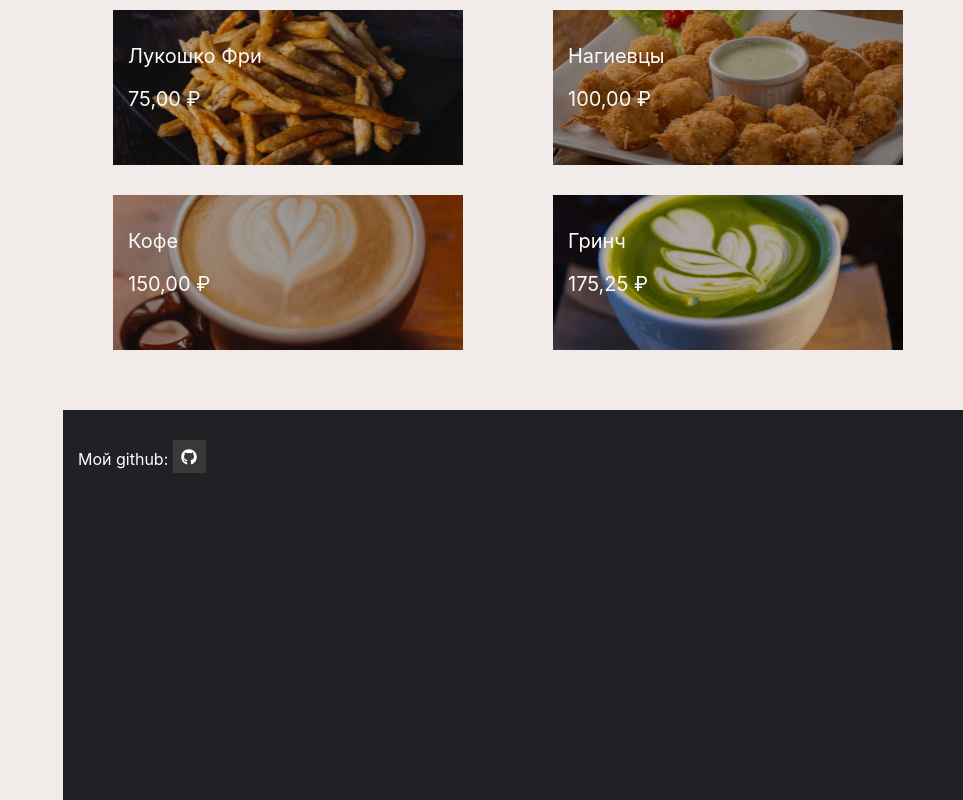
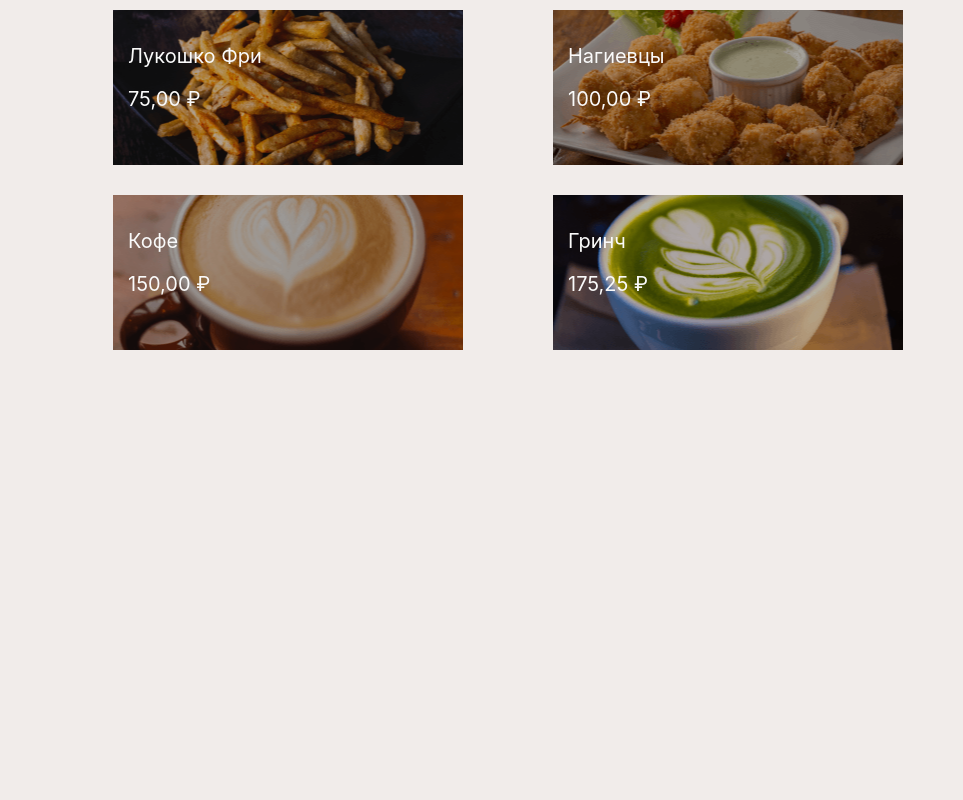
Before and after one commit to Moidodyr/pocushochnaya, a React (Create React App) app: page / in a window 1280 px wide. Shown: the part 986-1786 px from the top of the page, without its empty margins (317-1280 px from the left). After the commit the page ends 1396 px from the top, so only its background shows below. Built offline with nearby package versions, Linux system fonts and the light colour scheme.

Commit message:
delete footer

```diff
--- a/package.json
+++ b/package.json
@@ -13,6 +13,7 @@
     "@testing-library/react": "^11.2.7",
     "@testing-library/user-event": "^12.8.3",
     "axios": "^0.24.0",
+    "firebase": "^9.6.1",
     "normalize.css": "^8.0.1",
     "react": "^17.0.2",
     "react-dom": "^17.0.2",
--- a/public/index.html
+++ b/public/index.html
@@ -1,5 +1,5 @@
 <!DOCTYPE html>
-<html lang="en">
+<html lang="ru">
   <head>
     <meta charset="utf-8" />
     <link rel="icon" href="%PUBLIC_URL%/favicon.ico" />
--- a/src/App.js
+++ b/src/App.js
@@ -2,7 +2,6 @@ import 'normalize.css'
 import { useEffect } from 'react'
 import { useDispatch, useSelector } from 'react-redux'
 import { fetchMenu } from './actions'
-import Footer from './components/footer/Footer'
 import Header from './components/header/Header'
 import Menu from './components/menu/Menu'
 import ModalItem from './components/modal/ModalItem'
@@ -25,7 +24,6 @@ import OrderList from './components/orders/OrderList'
       <Header />
       <OrderList />
       <Menu />
-      <Footer />
       {openItem && <ModalItem />}
     </div>
   );
--- a/src/components/Footer/Footer.js
+++ /dev/null
@@ -1,20 +0,0 @@
-import { faGithub } from "@fortawesome/free-brands-svg-icons"
-import { Container } from "../UI/Container"
-import { FooterStyled, Icon, GitIcon } from "./FooterStyled"
-
-
-const Footer = () => (
-    <FooterStyled>
-        <Container>
-            <span>Мой github: </span>
-            <a href='https://github.com/Moidodyr'>
-                <Icon>
-                    <GitIcon icon={faGithub} />
-                </Icon>
-            </a>
-        </Container>
-    </FooterStyled>
-)
-
-
-export default Footer
--- a/src/components/Footer/FooterStyled.js
+++ /dev/null
@@ -1,28 +0,0 @@
-import { FontAwesomeIcon } from '@fortawesome/react-fontawesome'
-import styled from 'styled-components'
-
-
-export const FooterStyled = styled.footer`
-    color: #fff;
-    background-color: #1f2124;
-    height: 390px;
-    margin-left: 380px;
-    padding-top: 30px;
-`
-
-export const Icon = styled.div`
-    display: flex;
-    align-items: center;
-    justify-content: center;
-    height: 33px;
-    width: 33px;
-    background-color: #393939;
-
-    &:hover {
-        background-color: #0D1117;
-    }
-`
-
-export const GitIcon = styled(FontAwesomeIcon)`
-    color: #fff;
-`
--- a/src/components/UI/Container.js
+++ /dev/null
@@ -1,7 +0,0 @@
-import styled from "styled-components"
-
-export const Container = styled.div`
-    max-width: 1250px;
-    margin: 0 auto;
-    padding: 0 15px;
-`
--- a/src/components/orders/OrdersStyled.js
+++ b/src/components/orders/OrdersStyled.js
@@ -3,18 +3,16 @@ import styled from "styled-components"
 
 // Order
 export const OrderStyled = styled.section`
-    position: fixed;
-    top: 80px;
+    position: fixed;top: 80px;
     left: 0;
     display: flex;
     flex-direction: column;
+    height: calc(100% - 80px);
     width: 380px;
-    height: calc(100% - 80px);
     padding: 0 20px;
     background-color: #fff;
     -webkit-box-shadow: inset 0px 0px 29px -1px rgba(0,0,0,0.85);
     box-shadow: inset 0px 0px 29px -1px rgba(0,0,0,0.85);
-    overflow-y: auto;
 `
 
 export const OrderTitle = styled.h2`
```
Also changed, not shown: database.rules.json (added, +7 -0 lines), firebase.json (added), 2 other files (tests, documents, lock files or other folders).
